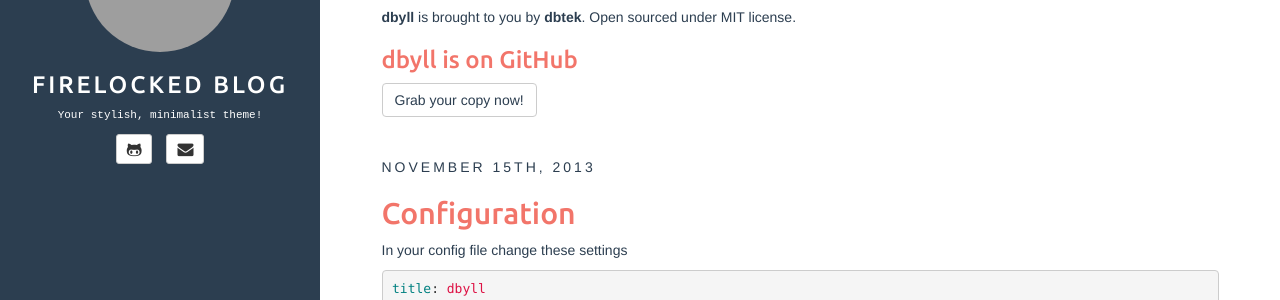
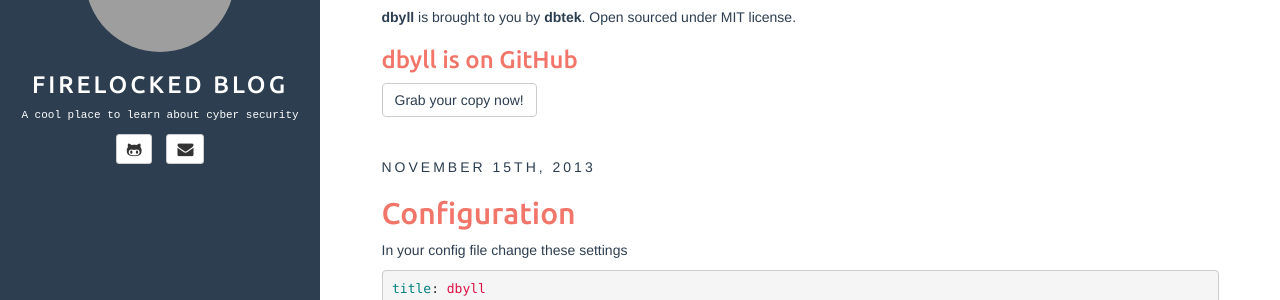
Before and after one commit to cyber-chief/cyber-chief.github.io, a Jekyll site: the page built from index.html, in a window 1280 px wide. Shown: the part 226-526 px from the top of the page. Built offline with Jekyll 4.4.1, drawn with Linux system fonts in a browser that asks for light colours; the list of posts is cut into pages by our own code; grey boxes are pictures that could not be loaded.

Commit message:
bio update

```diff
--- a/_config.yml
+++ b/_config.yml
@@ -24,7 +24,7 @@
   twitter:
   pinterest:
   linkedin:
-  bio: Your stylish, minimalist theme!
+  bio: A cool place to learn about cyber security
   email_md5:
 
 rss_path: feed.xml
```
